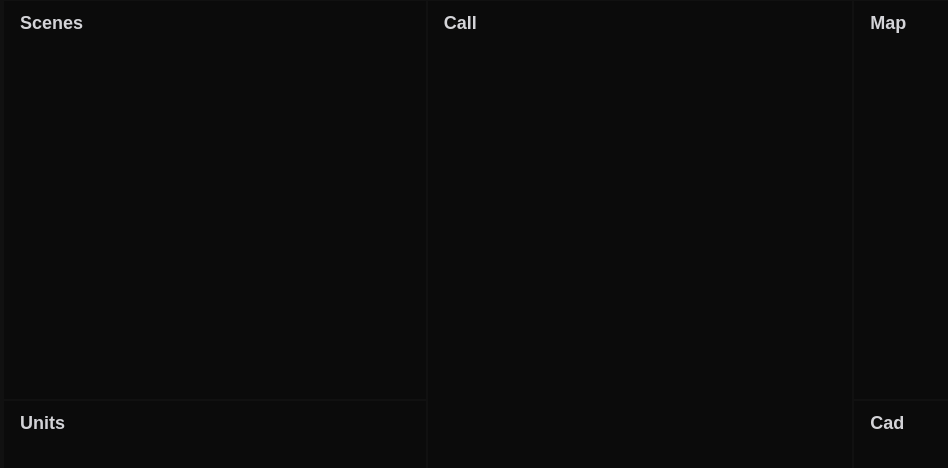
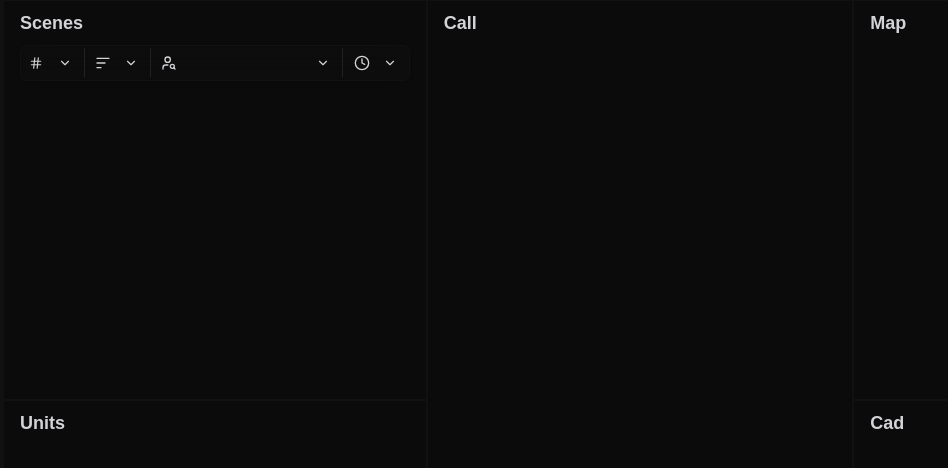
Before and after one commit to tactordev/nea, a Next.js app in the folder client/: page /app in a window 1280 px wide. Shown: the top 468 px of the page, without its empty margins (0-948 px from the left). Built offline with nearby package versions, Linux system fonts and the light colour scheme.

Commit message:
[APP/Scenes] Filter UI

```diff
--- a/client/app/app/_components/scenes.tsx
+++ b/client/app/app/_components/scenes.tsx
@@ -1,6 +1,67 @@
+import { ChevronDown, Clock, Hash, ListSortDescending, UserSearch } from "lucide-react";
 import Section from "./section";
 
 
+interface FilterProps extends React.HTMLAttributes<HTMLDivElement> {
+    name: string;
+    width?: string;
+}
+
+function title(value: string) {
+    return value.split(" ").map((v) => {
+        return `${v.slice(0, 1).toUpperCase()}${v.length > 1 ? v.slice(1) : ""}`;
+    }).join(" ");
+}
+
+function Filter(
+    {
+        name,
+        width,
+        ...props
+    }: FilterProps
+) {
+    return (
+        <div className={`${props.className} flex flex-row w-full items-center justify-between px-2 py-1`} >
+            { props.children ?? <></> }
+            <div className="p-1 hover:bg-zinc-300/5 hover:cursor-pointer transition-colors duration-200 rounded-sm">
+                <ChevronDown className="w-3.5 h-3.5 text-zinc-300" />
+            </div>
+        </div>
+    )
+}
+
+function Separator() {
+    return <div className="w-0 h-full border-r-1 border-zinc-300/10"></div>
+}
+
+
+// id, type (priority), involved officers, time elapsed
+function FilterBar() {
+    return (
+        <div className="grid grid-cols-123 w-full py-0.5 rounded-md sticky top-2 bg-zinc-200/1 border-1 border-zinc-200/2 shadow-sm backdrop-blur-md">
+            <Filter className="col-span-20" name="id">
+                <Hash xlinkTitle="ID" className="w-3.5 h-3.5 text-zinc-300" />
+            </Filter>
+            <Separator />
+            <Filter className="col-span-20" name="type">
+                <ListSortDescending className="w-4 h-4 text-zinc-300" />
+            </Filter>
+            <Separator />
+            <Filter className="col-span-60" name="involved officers">
+                <UserSearch className="w-4 h-4 text-zinc-300" />
+            </Filter>
+            <Separator />
+            <Filter className="col-span-20" name="time elapsed">
+                <Clock className="w-4 h-4 text-zinc-300" />
+            </Filter>
+        </div>
+    )
+}
+
 export default function Scenes() {
-    return <Section title="Scenes" />
+    return (
+        <Section className="gap-2" title="Scenes">
+            <FilterBar />
+        </Section>
+    )
 }
--- a/client/app/app/_components/section.tsx
+++ b/client/app/app/_components/section.tsx
@@ -14,6 +14,9 @@ export default function Section(
     return (
         <div className={`${props.className} row-span-1 col-span-1 flex flex-col px-4 py-2 bg-zinc-800/5 border-1 first:border-l-4 [&:nth-child(4)]:border-l-4 border-zinc-100/2.5`}>
             <h1 className="text-zinc-300 font-semibold text-lg">{title}</h1>
+            {
+                props.children ?? <></>
+            }
         </div>
     )
 }
```
